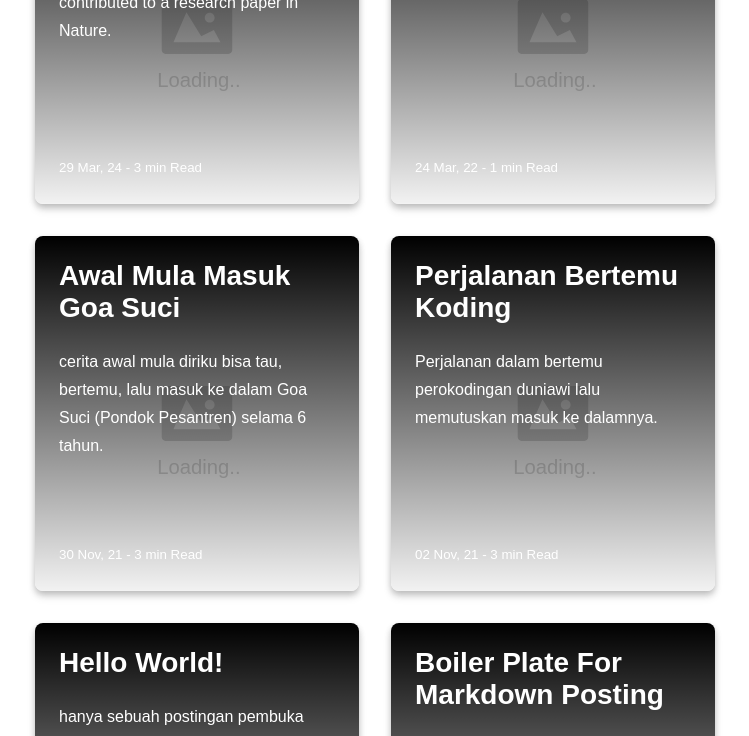
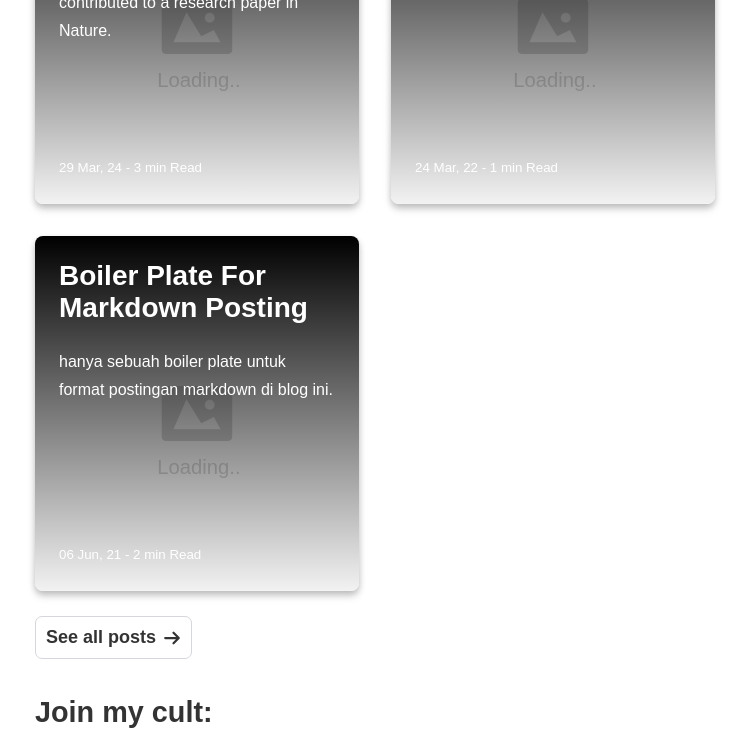
Before and after one commit to MurtoHilali/murtohilali.github.io, a Jekyll site: the page built from index.html, in a window 1280 px wide and 1400 px high, scrolled down 588 px. Shown: the top 736 px of the window, without its empty margins (265-1014 px from the left). Built offline with Jekyll 4.4.1, drawn with Linux system fonts in a browser that asks for light colours; some web fonts are replaced; the list of posts is cut into pages by our own code; some of the changed lines change nothing that is shown; some of the changed text lies outside the part shown.

Commit message:
Cleaning up posts & changing image

```diff
--- a/_includes/prohead.html
+++ b/_includes/prohead.html
@@ -1,6 +1,7 @@
 <div class="flex-row-between">
-    <img src="{{ site.author.avatar }}" width="90" height="90" class ="img-index" alt="{{ site.title }}">
+    <img src="/murtohilali.github.io/img/author/website-headshot.jpeg" width="90" height="90" class="img-index" alt="{{ site.title }}">
     <button title="Change theme" id="theme-toggle" onclick="modeSwitcher()">
         <div></div>
     </button>
 </div>
+</div>
--- a/_posts/2021-10-31-Hello-World.md
+++ /dev/null
@@ -1,16 +0,0 @@
----
-layout: post
-title: Hello World!
-description: hanya sebuah postingan pembuka dalam blog notes ini.
-tags: daily random
-image: https://res.cloudinary.com/notee/image/upload/v1640412430/notes/hello-world.jpg
-thumb: https://res.cloudinary.com/notee/image/upload/v1640412430/notes/hello-world.webp
----
-
-Assalamualaikum folks,
-
-selamat datang di blog notes ini, blog ini aku buat karen ingin dijadikan dokumentasi online dalam hidupku terutama selama berkuliah dikampus yang katanya kerakyatan ini, eyak canda tapi iya juga jadi blog ini akan berisi berbagai cerita yang menurutku bagus untuk diceritakan dan berbagai hal yang aku ingin posting.
-
-Blog ini aku buat dengan Jekyll, Jekyll itu sebuah static site generator yang basisnya meggunakan bahasa Ruby namun aku sih pake template gratisan yang sudah aku customisasi sendiri agar tampilannya sesuai dengan yang aku inginkan.
-
-Ya intinya sih ini blog akan menjadi random aja gitu diary harian + materi kuliah + tech blog + mungkin design interface, pokoknya isi blog ini akan random bangetlah ibarat diary harian namun online, dahlah gatau lagi mau ngomong apa oh ya kalo mau diskusi atau ninggalin jejak feel free ya buat kasih komentarnya dibawah.
--- a/_posts/2021-11-02-Perjalanan-Bertemu-Passion.md
+++ /dev/null
@@ -1,32 +0,0 @@
----
-layout: post
-title: Perjalanan Bertemu Koding
-description: Perjalanan dalam bertemu perokodingan duniawi lalu memutuskan masuk ke dalamnya.
-tags: daily coding
-image: https://res.cloudinary.com/notee/image/upload/v1640412791/notes/meet-passion.jpg
-thumb: https://res.cloudinary.com/notee/image/upload/v1640412791/notes/meet-passion.webp
----
-
-Assalamualaikum folks,
-
-Kali ini aku akan bercerita tentang perjalanan yang mempertemukanku dengan dunia perkodingan yang saat ini sedang aku minati, ya karena jurusan kuliahku juga koding banget sih, iyalah teknologi rekayasa perangkat lunak a.k.a TRPL ditranslate jadi Software Engineering Technology.
-
-Jadi awal mula aku tau koding itu sebenernya dari kelas 10 SMA karena ikut klub OSN Komputer, saat itu kami diajari menggunakan bahasa Pascal namun aku merasa kureng tertarik aja gitu soalnya di OSN komputer itu kebanyakan Matematikanya gitu lho jadi ibarat OSN matematika berkedok koputer gumamku dulu,ditambah minimnya fasilitas pelatihan yang aku dapatkan aku jadi mager dan akhirnya out dari klub OSN Komputer.
-
-Lanjut naik kelas 11 SMA saat itu kami seangkatan kelas 11 seperti biasa diangkat menjadi OSPTETA (organisasi santri pesantren terpadu Al - Kahfi), kalo di sekolah SMA biasanya disebut OSIS gitu, jadi OSPETA setiap tahun diberikan amanat untuk menjadi panitia pelaksana acara besar tahunan pesantren yang bernama Education Festival 2020.
-
-Dalam kepanitiaan kami dibagi jadi beberapa divisi dan aku ditempatkan dalam divisi Humas Publikasi, saat itu aku dan seorang temanku diberikan tanggung jawab untuk membuat website acara yang berfungsi sebagai pusat informasi acara dan tempat pendaftaran lomba, saat itu aku belum memiliki pengalaman dalam membuat website namun aku sudah pernah membaca buku tentang dasar membuat website menggunakan HTML, CSS, dan JavaScript. bermodalkan materi setelah membaca buku setelah menimbang - nimbang dengan matang kukira ini bisa kukerjakan akhirnya aku ambil tanggungjawab ini dengan lapang dada.
-
-> perlu diingat pada edufest tahun sebelum - sebelumnya, pembuatan website edufest biasanya menggunakan jasa pembuatan website ataupun builder website jadi bukan ngoding.
-
-Pada awal bulan oktober tahun 2019 aku mulai mengerjakan website tersebut bersama seorang temanku kami berdua sama - sama pemula yang belum pernah memiliki pengalaman dalam membuat website, karena aku bersekolah di pesanren yang sangat membatasi para santrinya dalam menggunakan gadget dan internet karena itu kami lumayan kesulitan dalam proses pembuatan karena kami sangat membutuhkan laptop dan internet selain membuat website kami juga dituntut untuk belajar cara membuat website jadi belajar dulu setelah itu langsung implementasi pokoknya masih cupu banget deh waktu itu selector CSS aja ketika itu masih belum paham.
-
-Dengan berbagai dinamika try and error dan negosiasi keringanan peraturan alhamdulillah akhirnya website edufest 2020 dapat masuk ke production dan di deploy ke server saat itu masih menggunakan FTP cPanel dan website juga statis tanpa backend karena hanya informasi saja dan kami juga belum memiliki kemampuan untuk ngoding backend.
-
-Karena saat itu mendapat respon positif dari banyak orang  seakan semua kelelahan dalam membuat website terobati dan makin semangat untuk melakukan developing lagi dan lagi. sampai akhirnya pada bulan februari 2020 acara edufest 2020 berlangsung dengan sangat baik tentu karena dukungan website yang baik juga😄.
-
-Setelah proyek website edufest aku jadi memiliki ketertarikan dalam bidang coding front end web, sekitar sebulan setelah edufest akhirnya pandemi covid 19 menyerang Indonesia akhirnya kami para santri dipulangkan ke rumah masing - masing dan belajar online. saat ada dirumah aku mendapat failitas gadget dan internet 24 jam dan tiba - tiba aku menemukan beasiswa kursus online coding front end website buah kerja sama dari Idcamp dan Dicoding, tanpa basa  basi aku langsung gas daftar alhamdulillah diterima akhirnya aku belajar lagi lebih lanjut dan lanjut terus baik dari kursus maupun YouTube. ya pokoknya jadi minat aja gitu.
-
-Pada akhirnya aku naik kelas 12 SMA dan harus menentukan jalan selanjutnya yaitu jurusan kuliah, dengan sedikit pengalaman yang sudah aku lalui aku memilih jurusan IT untuk lengkah selanjutnya di dunia perkuliahan, alhamdulillah aku sekarang berhasil diterima di jurusan yang aku impikan sejak awal kelas 12.
-
-Dah gitu aja ceritaku terimakasih sudah membaca🙏.
--- a/_posts/2021-11-30-awal-mula-masuk-goa-suci.md
+++ /dev/null
@@ -1,34 +0,0 @@
----
-layout: post
-title: Awal Mula Masuk Goa Suci
-description: cerita awal mula diriku bisa tau, bertemu, lalu masuk ke dalam Goa Suci (Pondok Pesantren) selama 6 tahun.
-tags: daily pesantren
-image: https://res.cloudinary.com/notee/image/upload/v1640411838/notes/awal-mula-masuk-goax.jpg
-thumb: https://res.cloudinary.com/notee/image/upload/v1640411752/notes/awal-mula-masuk-goa.webp
----
-
-Tidak pernah terpikir dalam benakku untuk bersekolah di pesantren sebelum awal tahun 2015, yang dahulu SD aku pikirkan hanyalah belajar mati - matian untuk mempersiapkan Ujian Nasional dan mendapatkan NEM sebesar - besarnya untuk masuk ke SMP negeri favorit dekat rumahku, sampai pada suatu istirahat sekolah akhir tahun 2014 temanku memberitahuku bahwa ia ingin masuk ke pesantren modern, hmm aku penasaran memangnya ada pesantren modern namun dalam pikiranku "wah enak nih pesantren jauh dari orangtua jadi gak disuruh  dan dibatasi lagi dan bisa hidup semaunya", tiba - tiba aku tertarik dan langsung bilang ke orangtua bahwa aku ingin masuk pesantren modern bila sudah lulus SD.
-
-orangtua ku menyambut dengan baik dan mencarikan berbagai informasi tentang pesantren modern (akademik dan agama seimbang) dan menemukan beberapa pesantren yang bagus, aku juga beberapa kali dibawa pergi untuk sekedar survey tempat dan kondisi sampai akhirnya jatuh pilihanku dan ternyata sama dengan pilihan beberapa teman SD ku yaitu pada sebuah Pesantren yang lumayan favorit di daerah Lido perbatasan Bogor dan Sukabumi, ada sekitar 3 teman cowok dan 2 temen cewek yang ingin masuk situ ditambah aku jadi kita ber 6.
-
-Hari test pun tiba aku diantar oleh bapakku untuk test kami berangkat sangat pagi karena perjalanan lumayan jauh bekasi - bogor ditambah tahun segitu belum ada tol yang sampe sukabumi takut kena macet, sampai disana aku tercengang melihat banyak sekali anak - anak seusiaku mereka terlihat pintar - pintar asumsiku dulu karena menggunakan kacamata dan menenteng buku apalagi ada yang kacamatanya bertali membuat diri ini semakin deg - degan, beberapa dari mereka juga ada yang sedang belajar ataupun diajari orangtuanya tentang materi yang akan diujikan yaitu matematika dan bahasa indonesia, jadi test agama dan baca Qur'an nya sudah saat pertama kali mendaftar.
-
-Karena aku terlihat khawatir bapakku bilang santai aja rileks, saat itu aku hanya bawa tempat pensil dan ala tulis dan gak bawa buku sama sekali hmm yasudahlah hadapi saja gumamku, aku juga bertemu dengan teman - teman SD ku yang test disini dan mengobrol dan lupa dengan deg degan ku yang tadi.
-
-Jam 10.00 pun test dimulai ujian matematika alhamdulillah dapat kulewati dengan sangat mudah, hampir semua soal matematika dalam test sudah pernah aku kerjakan saat mengerjakan soal latihan untuk menghadapi UN jadi aku sudah sangat hafal flow dan bentuk soalnya hanya tinggal ganti angkanya saja, setelah semua soal matematika kubabat abis tingga soal bahasa indonesia ternyata soal bahasa indonesia lebih sulit dari soal matematika karena bentuk soalnya banyak yang baru bagiku tapi yasudahlah kalo pake jurus feeling good aja, sejurus kemudian semua soal sudah selesai kuiisi, lalu kukumpulkan dan aku pun langsung keluar ruangan lalu pulang lagi ke rumah dengan perasaan biasa aja.
-
-Hari pengumuman pun tiba dan aku biasa aja, FYI aku cuma tegang saat pengumuman SBMPTN, pagi hari saat selesai menjalankan solat shubuh aku membuka pengumuman di webite pesantren, alhamdulillah aku berhasil di terima di ranking 30 yang diterima saat itu sekitar 105 orang darin ribuan yang test hehehe lumayanlah udah ada simpenan sekolah andai - andai aku tidak diterima masuk SMPN favorit dekat rumahku aku sudah ada simpenan begitu gumamku dulu.
-
-Karena harus melakukan pembayaran daftar ulang dan kalau sudah membayar tidak boleh dikembalikan bila tidak jadi aku akhirnya harus memutuskan ingin mengambil Pesantren ini atau tidak karena biayanya lumayan jadi aku bingung antara pesantren yang sudah pasti atau SMPN favorit dekat rumahku yang belum pasti karena UN juga masih lama sehingga belum memiliki perkiraan.
-
-setelah lama aku timbang - timbang kuliat dari 6 orang teman SD ku yang ikut test termasuk aku, hanya aku yang berhasil diterima dan suatu sore ada ibu temanku yang datang ke rumahku untuk menanyakan apakah aku akan mengambil keputusan untuk masuk pesantren ini bila tidak dia meminta agar slotku bisa digantikan dengan saudaranya yang tidak lulus test.
-
-melihat tawaran ini jiwa cuan dan tidak mau rugiku bergetar, ya jelas dalam benakku wow ini pesantren kayaknya favorit banget sampe ada yang begini dan emang banyak banget yang gak diterima, yasudah aku matang aku ambil kesempatan ini daripada diambil orang, langsung saja aku baritahu kedua orangtuaku aku sudah bulat memutuskan untuk masuk Pesantren ini.
-
-setelah itu kayak biasa langsung daftar ulang, ukur seragam, dll. dan yasudah aku resmi terdaftar di pesantren itu belum santri karena belum masuk, hehe.
-
-dah gitu aja sih ceritaku bisa masuk pesantren, intinya ambislah sejak dini.
-
-> FYI NEM Ujian Nasional ketika aku SD sekitaran 26,75 hampir 27 inget bangt waktu itu gara - gara salah satu di soal matematika ketuker antara bentuk limas dan prisma, waktu itu nyesel banget sih tapi alhamdulillah dapet nilai segitu
-
-terimakasih sudah membaca feel free buat komen ya.
```
Also changed, not shown: img/author/website-headshot.jpeg (added).
